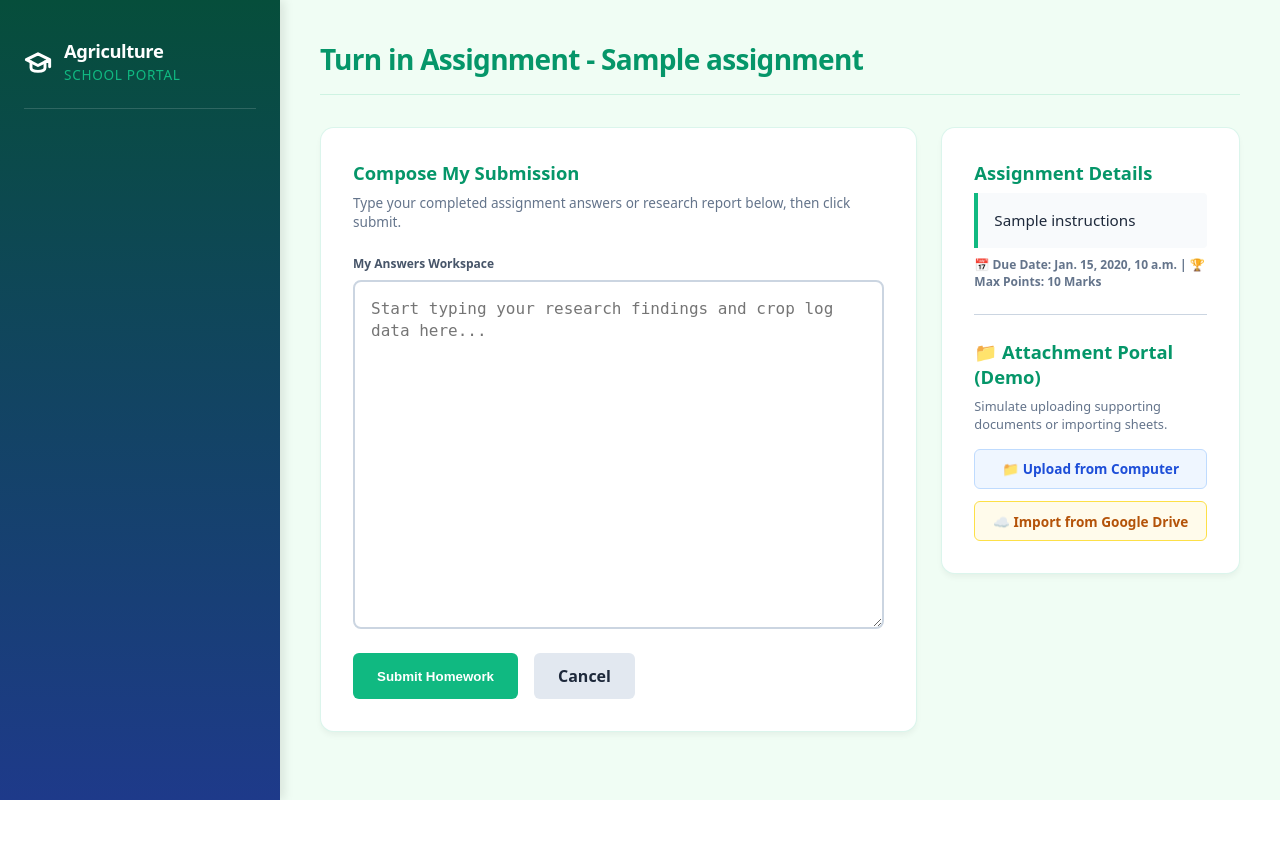
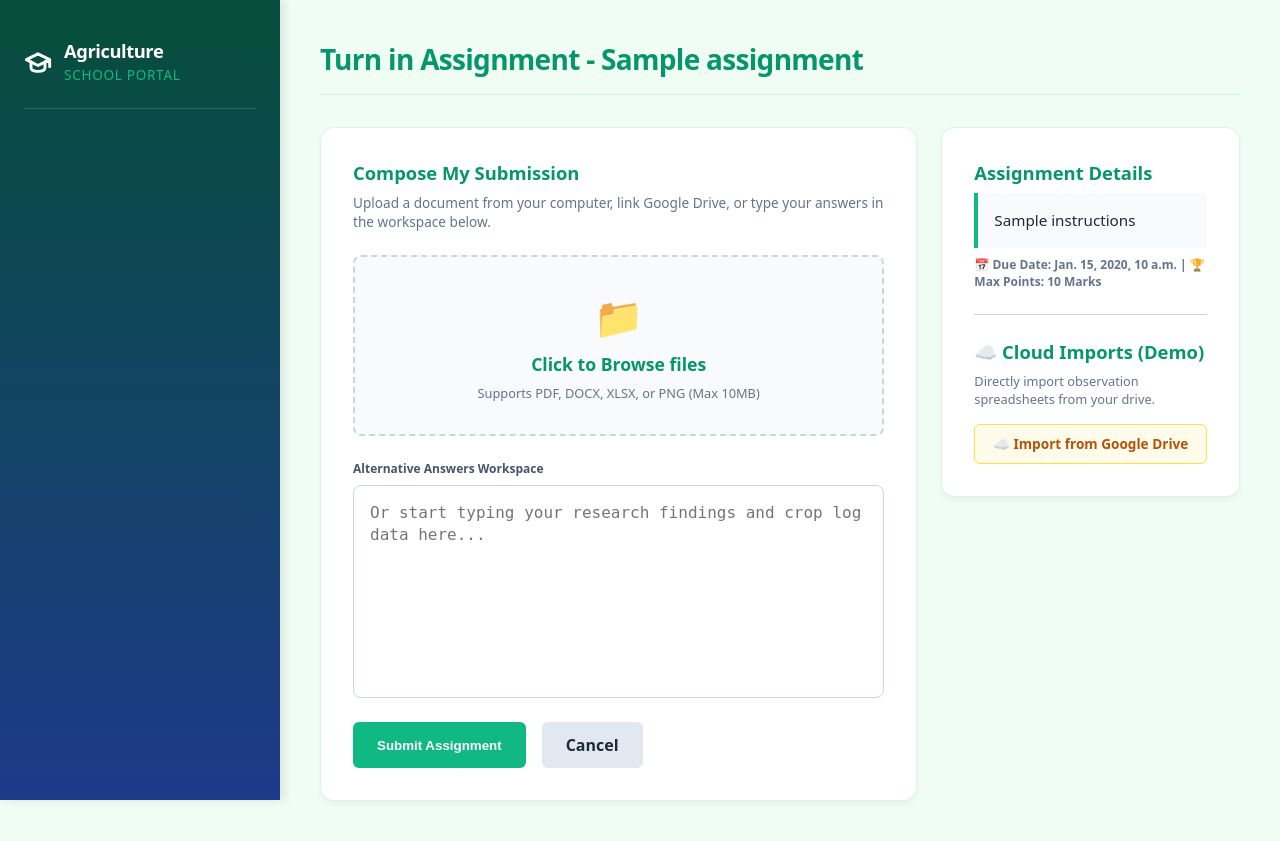
Before and after one commit to mooeezzyy2026/Agriculture-School-System, a Django app: template core/templates/core/homework_submit.html in a window 1280 px wide. Before the commit the page ends 800 px from the top, so only its background shows below. Run offline with Django 5.2, Linux system fonts and the light colour scheme; the template is opened without the code that fills it: most values are stand-ins (such as "Sample title", 1, 10 or a date in 2020).

Commit message:
feat: added interactive local file browser and custom google drive attachments in homework submit

```diff
--- a/core/templates/core/homework_submit.html
+++ b/core/templates/core/homework_submit.html
@@ -9,18 +9,32 @@
     <!-- Student Submission Form & Text Editor -->
     <div class="card">
         <h3>Compose My Submission</h3>
-        <p style="font-size: 0.85rem; color: #64748b; margin-bottom: 1.5rem;">Type your completed assignment answers or research report below, then click submit.</p>
+        <p style="font-size: 0.85rem; color: #64748b; margin-bottom: 1.5rem;">Upload a document from your computer, link Google Drive, or type your answers in the workspace below.</p>
 
-        <form method="POST">
+        <form method="POST" style="display: flex; flex-direction: column; gap: 1.5rem;">
             {% csrf_token %}
-            <div style="display: flex; flex-direction: column; gap: 0.5rem;">
-                <label for="sub_text" style="font-size: 0.75rem; font-weight: bold; color: #475569;">My Answers Workspace</label>
-                <textarea name="submission_text" id="sub_text" rows="14" placeholder="Start typing your research findings and crop log data here..." style="padding: 1rem; border: 2px solid var(--border-color); border-radius: 0.5rem; font-size: 1rem; line-height: 1.4; outline: none; transition: border-color 0.2s;" required></textarea>
+
+            <!-- Modern, Dashed-Outline File Browser Input -->
+            <div style="display: flex; flex-direction: column; gap: 0.5rem; border: 2px dashed var(--border-color); padding: 2rem; border-radius: 0.5rem; text-align: center; background-color: #f8fafc; cursor: pointer; transition: border-color 0.2s;" onmouseover="this.style.borderColor='var(--primary-color)'" onmouseout="this.style.borderColor='var(--border-color)'">
+                <label for="file_upload_input" style="cursor: pointer; display: flex; flex-direction: column; align-items: center; gap: 0.5rem; text-transform: none; font-weight: normal; letter-spacing: normal;">
+                    <span style="font-size: 2.5rem;">📁</span>
+                    <strong style="color: var(--primary-hover); font-size: 1.1rem;">Click to Browse files</strong>
+                    <span style="font-size: 0.8rem; color: #64748b;">Supports PDF, DOCX, XLSX, or PNG (Max 10MB)</span>
+                    <!-- Live filename output container -->
+                    <span id="selected_file_name" style="font-size: 0.9rem; color: var(--primary-hover); font-weight: bold; margin-top: 0.5rem; display: none; background-color: #d1fae5; padding: 0.25rem 0.75rem; border-radius: 1rem; border: 1px solid rgba(16,185,129,0.15);"></span>
+                </label>
+                <input type="file" id="file_upload_input" name="assignment_file" style="display: none;" onchange="displayFileName(this)">
             </div>
 
-            <div style="margin-top: 1.5rem; display: flex; gap: 1rem;">
+            <!-- Alternative Text Workspace -->
+            <div style="display: flex; flex-direction: column; gap: 0.5rem;">
+                <label for="sub_text" style="font-size: 0.75rem; font-weight: bold; color: #475569;">Alternative Answers Workspace</label>
+                <textarea name="submission_text" id="sub_text" rows="8" placeholder="Or start typing your research findings and crop log data here..." style="padding: 1rem; border: 1px solid var(--border-color); border-radius: 0.5rem; font-size: 1rem; line-height: 1.4; outline: none; transition: border-color 0.2s; resize: none;"></textarea>
+            </div>
+
+            <div style="display: flex; gap: 1rem;">
                 <button type="submit" style="background-color: var(--primary-color); color: white; padding: 0.75rem 1.5rem; border: none; border-radius: 0.375rem; font-weight: bold; cursor: pointer;">
-                    Submit Homework
+                    Submit Assignment
                 </button>
                 <a href="{% url 'homework_hub' %}" style="text-decoration: none; background-color: #e2e8f0; color: var(--text-color); padding: 0.75rem 1.5rem; border-radius: 0.375rem; font-weight: bold; display: inline-block;">
                     Cancel
@@ -29,7 +43,7 @@
         </form>
     </div>
 
-    <!-- SIDE PANEL: Instructions & Mock Upload Portal -->
+    <!-- SIDE PANEL: Instructions & Google Drive integration -->
     <div class="card" style="height: fit-content; display: flex; flex-direction: column; gap: 1.5rem;">
         <div>
             <h3>Assignment Details</h3>
@@ -41,25 +55,37 @@
             </span>
         </div>
 
-        <!-- Interactive Mock Document/Drive Upload Block -->
+        <!-- Google Drive Integration block -->
         <div style="border-top: 1px solid var(--border-color); padding-top: 1.5rem;">
-            <h3>📁 Attachment Portal (Demo)</h3>
-            <p style="font-size: 0.8rem; color: #64748b; margin-bottom: 1rem;">Simulate uploading supporting documents or importing sheets.</p>
+            <h3>☁️ Cloud Imports (Demo)</h3>
+            <p style="font-size: 0.8rem; color: #64748b; margin-bottom: 1rem;">Directly import observation spreadsheets from your drive.</p>
 
-            <div style="display: flex; flex-direction: column; gap: 0.75rem;">
-                <!-- Local Computer Upload mock button -->
-                <label style="background-color: #eff6ff; color: #1d4ed8; border: 1px solid #bfdbfe; border-radius: 0.375rem; padding: 0.6rem; font-size: 0.85rem; font-weight: bold; display: flex; align-items: center; justify-content: center; gap: 0.4rem; cursor: pointer;">
-                    <input type="file" style="display: none;" onchange="alert('Supporting document linked successfully!')">
-                    📁 Upload from Computer
-                </label>
-
-                <!-- Google Drive mock button -->
-                <button type="button" onclick="alert('Google Drive connection established! Selected Agriculture Log spreadsheet linked.')" style="background-color: #fffbeb; color: #b45309; border: 1px solid #fde047; border-radius: 0.375rem; padding: 0.6rem; font-size: 0.85rem; font-weight: bold; display: flex; align-items: center; justify-content: center; gap: 0.4rem; cursor: pointer; font-family: inherit;">
-                    ☁️ Import from Google Drive
-                </button>
-            </div>
+            <button type="button" onclick="triggerGoogleDrive()" style="background-color: #fffbeb; color: #b45309; border: 1px solid #fde047; border-radius: 0.375rem; padding: 0.6rem; font-size: 0.85rem; font-weight: bold; display: flex; align-items: center; justify-content: center; gap: 0.4rem; cursor: pointer; font-family: inherit; width: 100%;">
+                ☁️ Import from Google Drive
+            </button>
         </div>
     </div>
 
 </div>
+
+<!-- JavaScript triggers to display file names and handle mock drive uploads -->
+<script>
+    function displayFileName(input) {
+        const fileNameSpan = document.getElementById('selected_file_name');
+        if (input.files && input.files[0]) {
+            fileNameSpan.textContent = "📎 Selected File: " + input.files[0].name;
+            fileNameSpan.style.display = "inline-block";
+            // Pre-fill the workspace to satisfy form requirements
+            document.getElementById('sub_text').value = "File attached: " + input.files[0].name + "\n[Ready for submission]";
+        }
+    }
+
+    function triggerGoogleDrive() {
+        alert('Google Drive credentials verified! Document [Crop_Yield_Data.xlsx] selected and attached.');
+        const fileNameSpan = document.getElementById('selected_file_name');
+        fileNameSpan.textContent = "📎 Selected File: Crop_Yield_Data.xlsx";
+        fileNameSpan.style.display = "inline-block";
+        document.getElementById('sub_text').value = "File attached: Crop_Yield_Data.xlsx\n[Ready for submission]";
+    }
+</script>
 {% endblock %}
```
